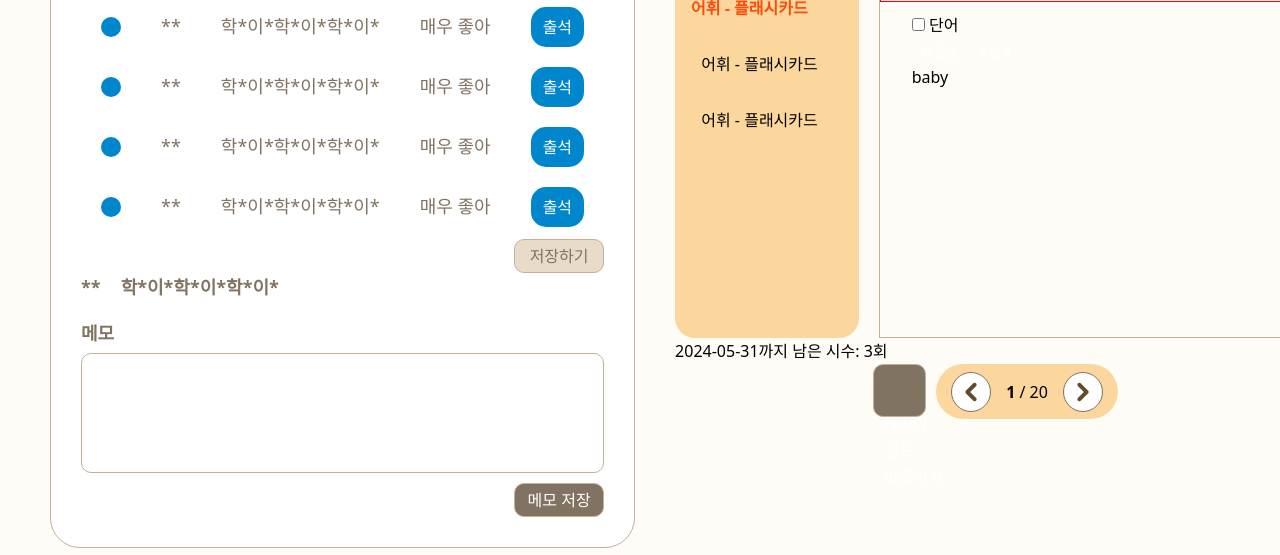
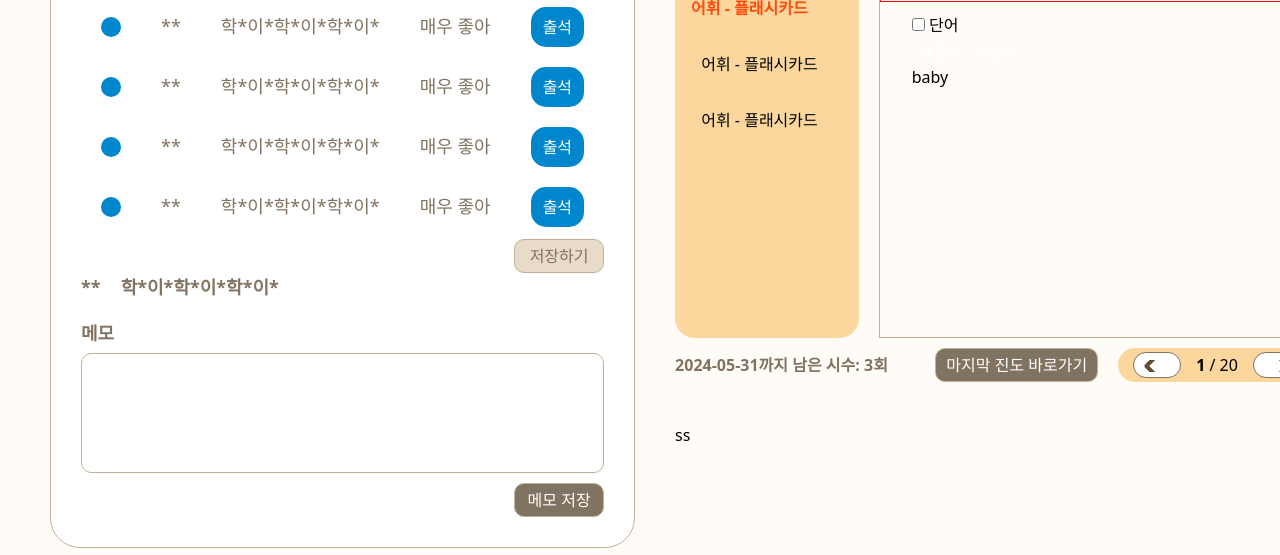
Before and after one commit to wogml3270/NE_AIDT_ENGLISH, a website: page static/guide/teacher/ETH_06_01.html in a window 1280 px wide. Shown: the part 245-800 px from the top of the page. Drawn offline with nearby package versions, Linux system fonts and the light colour scheme; a web font is replaced by a local one.

Commit message:
ETH_06_01 진행중2

```diff
--- a/static/guide/teacher/ETH_06_01.html
+++ b/static/guide/teacher/ETH_06_01.html
@@ -194,10 +194,14 @@
         </div>
         <div class="list_bottom">
           <span>2024-05-31까지 남은 시수: 3회</span>
+          <div class="bottom_group">
+            <button>마지막 진도 바로가기</button>
             <div class="toolbar">
-            <button>마지막 진도 바로가기</button>
               <div class="toolbar__page-ctrl">
-              <button type="button" class="toolbar__page-ctrl-button t_b--prev">
+                <button
+                  type="button"
+                  class="toolbar__page-ctrl-button t_b--prev"
+                >
                   <span>이전 페이지로 이동</span>
                 </button>
                 <span class="toolbar__page-ctrl-count">
@@ -205,12 +209,17 @@
                   <strong>1</strong> / <i class="blind">총 페이지 : </i
                   ><span>20</span>
                 </span>
-              <button type="button" class="toolbar__page-ctrl-button t_b--next">
+                <button
+                  type="button"
+                  class="toolbar__page-ctrl-button t_b--next"
+                >
                   <span>다음 페이지로 이동</span>
                 </button>
               </div>
             </div>
           </div>
+        </div>
+        <div class="task_status">ss</div>
       </div>
     </main>
     <script>
--- a/static/teacher/scss/styles_06_01.scss
+++ b/static/teacher/scss/styles_06_01.scss
@@ -314,7 +314,7 @@ $border-color: #c4b096;
                         cursor: pointer;
 
                         &:hover {
-                            background-color: #c4b096;
+                            text-decoration: underline;
                         }
                     }
                 }
@@ -370,7 +370,7 @@ $border-color: #c4b096;
                             cursor: pointer;
 
                             &:hover {
-                                background-color: #6e6253;
+                                text-decoration: underline;
                             }
                         }
                     }
@@ -402,16 +402,71 @@ $border-color: #c4b096;
     }
 
     .list_bottom {
-        &>.toolbar {
+        display: flex;
+        justify-content: space-between;
+        align-items: center;
+        margin-top: 10px;
+
+        &>span {
+            font-size: 16px;
+            font-weight: bold;
+            color: #817361;
+        }
+
+        & .bottom_group {
+            height: 34px;
+            display: flex;
+            gap: 15px;
+
             &>button {
                 background-color: #817361;
                 color: #fff;
                 border: 1px solid #c4b096;
                 border-radius: 10px;
-                cursor: pointer;
-                padding: 10px;
+                padding: 0 10px;
                 font-size: 16px;
+
+                &:hover {
+                    text-decoration: underline;
+                }
+            }
+
+            &>.toolbar {
+                margin: 0;
+                height: 100%;
+
+                & .toolbar__page-ctrl {
+                    & button {
+                        height: 26px;
+                        width: 48px;
+                        border-radius: 20px;
+                        position: relative;
+
+                        &::before {
+                            width: 12px;
+                            height: 12px;
+                            position: absolute;
+                            bottom: 5px;
+                        }
+                    }
+
+                    & .t_b--prev {
+                        &::before {
+                            left: 10px;
+                        }
+                    }
+
+                    & .t_b--next {
+                        &::before {
+                            right: 10px;
+                        }
+                    }
+                }
             }
         }
     }
+
+    .task_status {
+        margin-top: 40px;
+    }
 }
```
Also changed, not shown: static/guide/teacher/dist/ETH_06_01.html, static/teacher/css/styles_06_01.css, 1 other file. Lines whose indentation alone changed are shown as unchanged.
